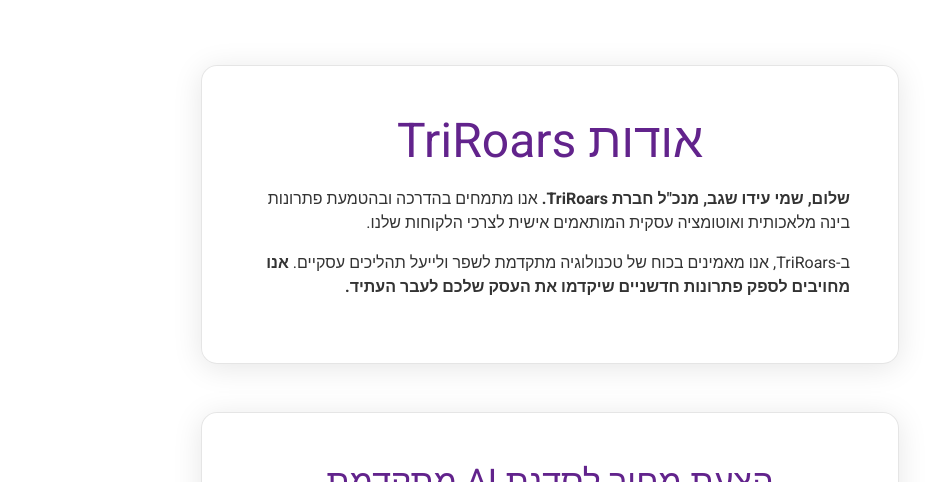
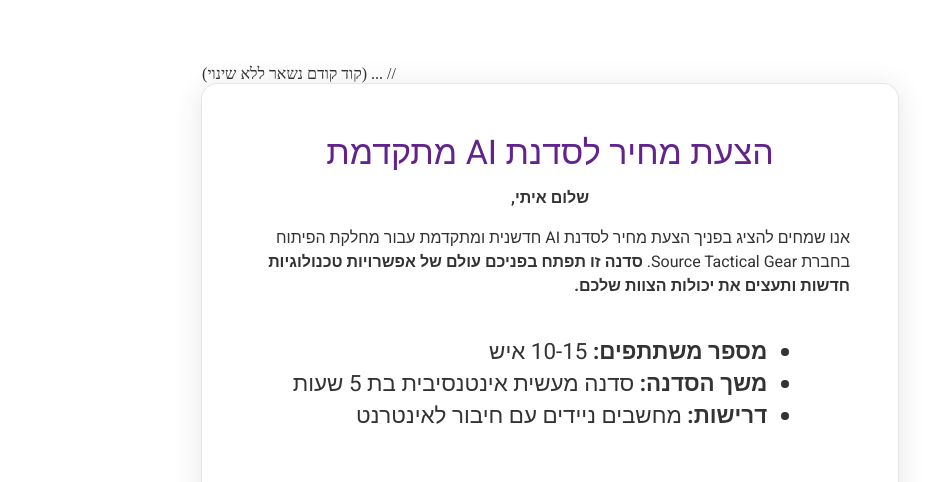
Before and after one commit to Idosegev23/sourceProposal, a React (Create React App) app: page / in a window 1280 px wide. Shown: the part 427-909 px from the top of the page, without its empty margins (317-1247 px from the left). Built offline with nearby package versions, Linux system fonts and the light colour scheme.

Commit message:
Update App.js

```diff
--- a/src/App.js
+++ b/src/App.js
@@ -290,41 +290,29 @@
               <StyledMenuItem onClick={() => scrollTo(contactRef)}>אישור הצעת מחיר</StyledMenuItem>
             </Menu>
 
-            <Card ref={aboutRef}>
-              <animated.div style={titleAnimation}>
-                <Typography variant={isMobile ? "h4" : "h3"} gutterBottom style={{ color: '#62238C' }}>
-                  אודות TriRoars
-                </Typography>
-              </animated.div>
-              <Typography variant="body1" paragraph>
-                <strong>שלום, שמי עידו שגב, מנכ"ל חברת TriRoars.</strong> אנו מתמחים בהדרכה ובהטמעת פתרונות בינה מלאכותית ואוטומציה עסקית המותאמים אישית לצרכי הלקוחות שלנו.
-              </Typography>
-              <Typography variant="body1" paragraph>
-                ב-TriRoars, אנו מאמינים בכוח של טכנולוגיה מתקדמת לשפר ולייעל תהליכים עסקיים. <strong>אנו מחויבים לספק פתרונות חדשניים שיקדמו את העסק שלכם לעבר העתיד.</strong>
-              </Typography>
-            </Card>
+            // ... (קוד קודם נשאר ללא שינוי)
 
 <Card ref={servicesRef}>
   <animated.div style={titleAnimation}>
-                <Typography variant={isMobile ? "h5" : "h4"} gutterBottom style={{ color: '#62238C' }}>
+    <Typography variant={isMobile ? "h5" : "h4"} gutterBottom style={{ color: '#62238C', fontFamily: 'Heebo, Arial, sans-serif' }}>
       הצעת מחיר לסדנת AI מתקדמת
     </Typography>
   </animated.div>
-              <Typography variant="body1" paragraph>
+  <Typography variant="body1" paragraph style={{ fontFamily: 'Heebo, Arial, sans-serif' }}>
     <strong>שלום איתי,</strong>
   </Typography>
-              <Typography variant="body1" paragraph>
+  <Typography variant="body1" paragraph style={{ fontFamily: 'Heebo, Arial, sans-serif' }}>
     אנו שמחים להציג בפניך הצעת מחיר לסדנת AI חדשנית ומתקדמת עבור מחלקת הפיתוח בחברת Source Tactical Gear. <strong>סדנה זו תפתח בפניכם עולם של אפשרויות טכנולוגיות חדשות ותעצים את יכולות הצוות שלכם.</strong>
   </Typography>
-              <Box component="ul" style={{ fontSize: isMobile ? '1.2rem' : '1.4rem', textAlign: 'right' }}>
+  <Box component="ul" style={{ fontSize: isMobile ? '1.2rem' : '1.4rem', textAlign: 'right', fontFamily: 'Heebo, Arial, sans-serif' }}>
     <li><strong>מספר משתתפים:</strong> 10-15 איש</li>
     <li><strong>משך הסדנה:</strong> סדנה מעשית אינטנסיבית בת 5 שעות</li>
     <li><strong>דרישות:</strong> מחשבים ניידים עם חיבור לאינטרנט</li>
   </Box>
-              <Typography variant={isMobile ? "h6" : "h5"} gutterBottom style={{ color: '#62238C', marginTop: '2rem' }}>
+  <Typography variant={isMobile ? "h6" : "h5"} gutterBottom style={{ color: '#62238C', marginTop: '2rem', fontFamily: 'Heebo, Arial, sans-serif' }}>
     נושאי הסדנה
   </Typography>
-              <Box component="ul" style={{ fontSize: isMobile ? '1.2rem' : '1.4rem', textAlign: 'right' }}>
+  <Box component="ul" style={{ fontSize: isMobile ? '1.2rem' : '1.4rem', textAlign: 'right', fontFamily: 'Heebo, Arial, sans-serif' }}>
     <li>סקירה מקיפה של טכנולוגיות AI מתקדמות וישומיהן בתעשיית הציוד הטקטי</li>
     <li>עבודה מעשית עם ChatGPT - מעבר לשימושים בסיסיים</li>
     <li>טכניקות מתקדמות לאימון והתאמה של מודלי AI לצרכים ספציפיים של Source Tactical Gear</li>
@@ -334,6 +322,8 @@
     <li>סקירת מגמות עתידיות ב-AI וכיצד הן עשויות להשפיע על תעשיית הציוד הטקטי</li>
   </Box>
 </Card>
+
+// ... (קוד הבא נשאר ללא שינוי)
 
             <Card ref={pricingRef}>
               <animated.div style={titleAnimation}>
```
Lines whose indentation alone changed are shown as unchanged.
